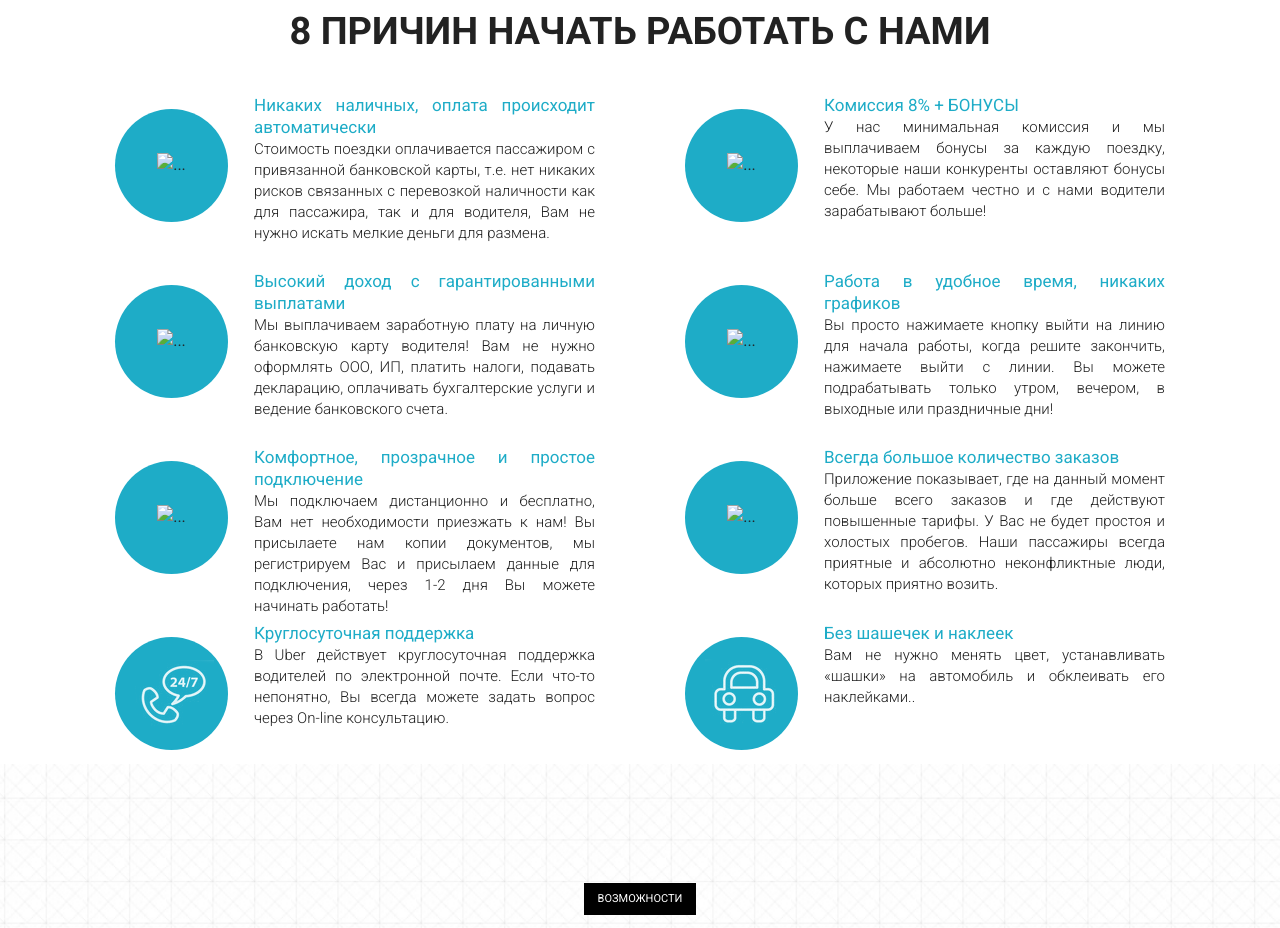
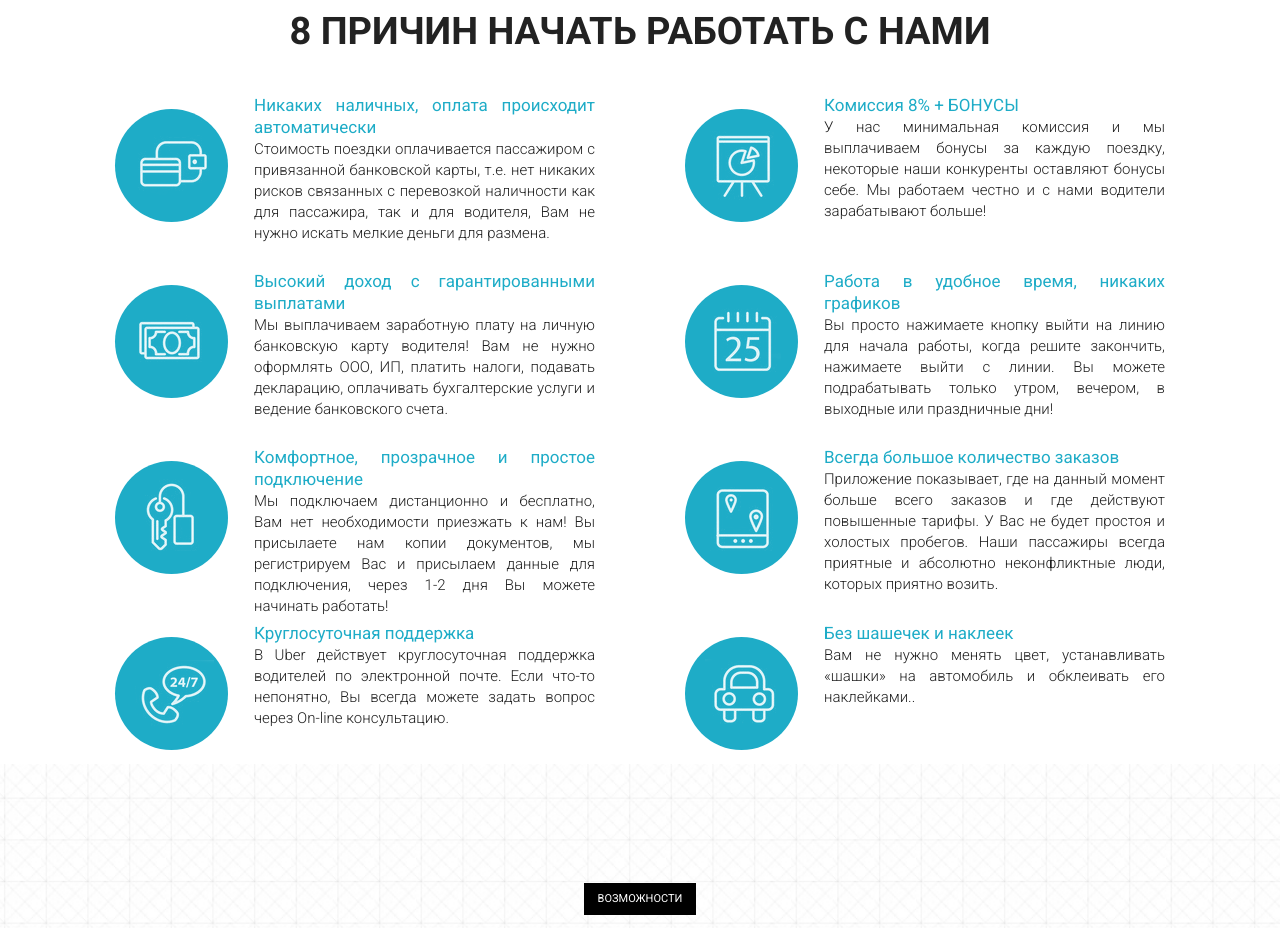
Before and after one commit to KgStar777/kgstar777-uber.github.io, a plain HTML site: page index.html in a window 1280 px wide. Shown: the part 989-1917 px from the top of the page. Drawn offline with Linux system fonts and the light colour scheme; files whose address does not match are found by name.

Commit message:
Update index.html

```diff
--- a/index.html
+++ b/index.html
@@ -81,7 +81,7 @@
         <div class="col-md-6">
           <div class="block">
             <div class="round">
-              <img src="/src/icons/8.png" class="card-img" alt="...">
+              <img src="icons/8.png" class="card-img" alt="card">
             </div>
             <div class="cont_text"> <span>Никаких наличных, оплата происходит
               автоматически</span><br>
@@ -92,7 +92,7 @@
         <div class="col-md-6">
           <div class="block">
             <div class="round">
-              <img src="/src/icons/4.png" class="card-img" alt="...">
+              <img src="icons/4.png" class="card-img" alt="card">
             </div>
             <div class="cont_text"> <span>Комиссия 8% + БОНУСЫ</span><br>
               У нас минимальная комиссия и мы выплачиваем бонусы за каждую поездку, некоторые наши конкуренты оставляют бонусы себе. Мы работаем честно и с нами водители зарабатывают больше!</div>
@@ -102,7 +102,7 @@
         <div class="col-md-6">
           <div class="block">
             <div class="round">
-              <img src="/src/icons/3.png" class="card-img" alt="...">
+              <img src="icons/3.png" class="card-img" alt="card">
             </div>
             <div class="cont_text"> <span>Высокий доход с гарантированными
               выплатами</span><br>
@@ -113,7 +113,7 @@
         <div class="col-md-6">
           <div class="block">
             <div class="round">
-              <img src="/src/icons/6.png" class="card-img" alt="...">
+              <img src="icons/6.png" class="card-img" alt="card">
             </div>
             <div class="cont_text"> <span>Работа в удобное время, никаких
               графиков</span><br>
@@ -124,7 +124,7 @@
         <div class="col-md-6">
           <div class="block">
             <div class="round">
-              <img src="/src/icons/1.png" class="card-img" alt="...">
+              <img src="icons/1.png" class="card-img" alt="card">
             </div>
             <div class="cont_text"> <span>Комфортное, прозрачное и простое
               подключение</span><br>
@@ -135,7 +135,7 @@
         <div class="col-md-6">
           <div class="block">
             <div class="round">
-              <img src="/src/icons/2.png" class="card-img" alt="...">
+              <img src="icons/2.png" class="card-img" alt="card">
             </div>
             <div class="cont_text"> <span>Всегда большое количество заказов</span><br>
               Приложение показывает, где на данный момент больше всего заказов и где действуют повышенные тарифы. У Вас не будет простоя и холостых пробегов. Наши пассажиры всегда приятные и абсолютно неконфликтные люди, которых приятно возить.</div>
```
